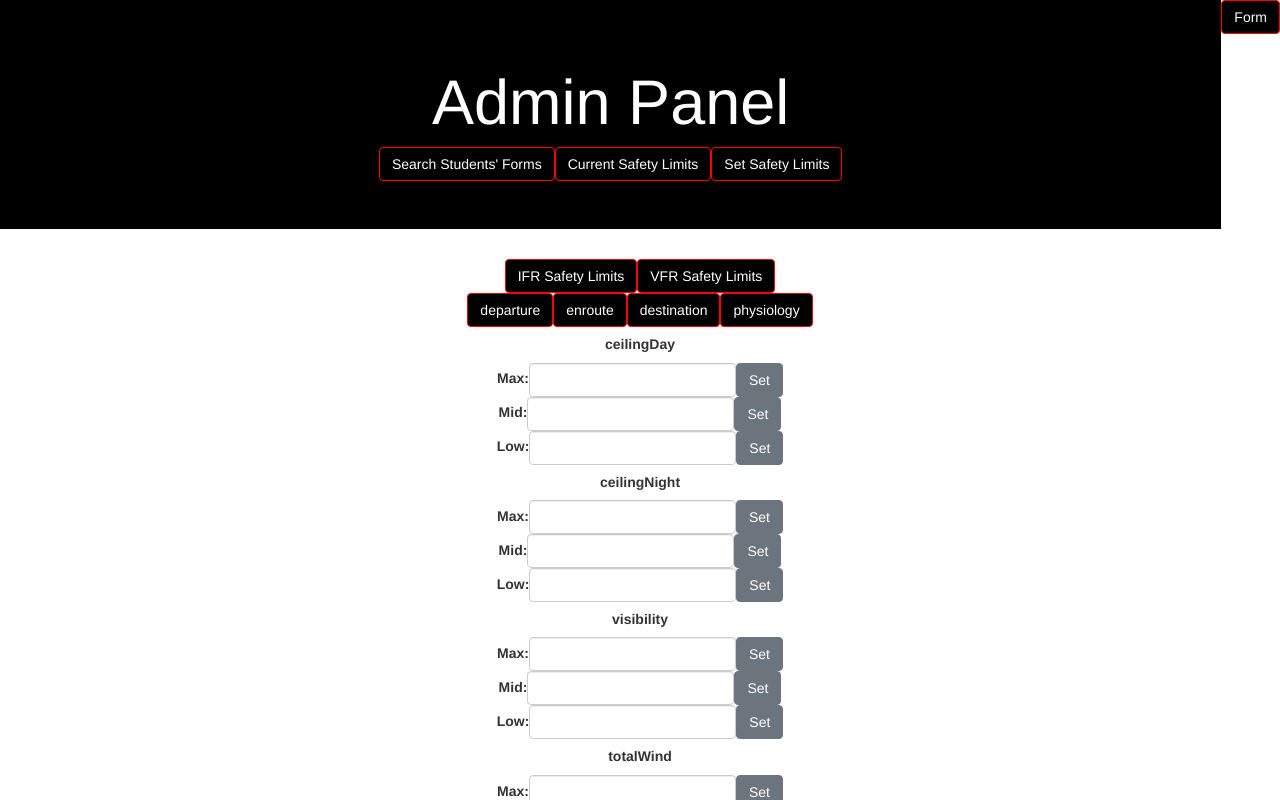
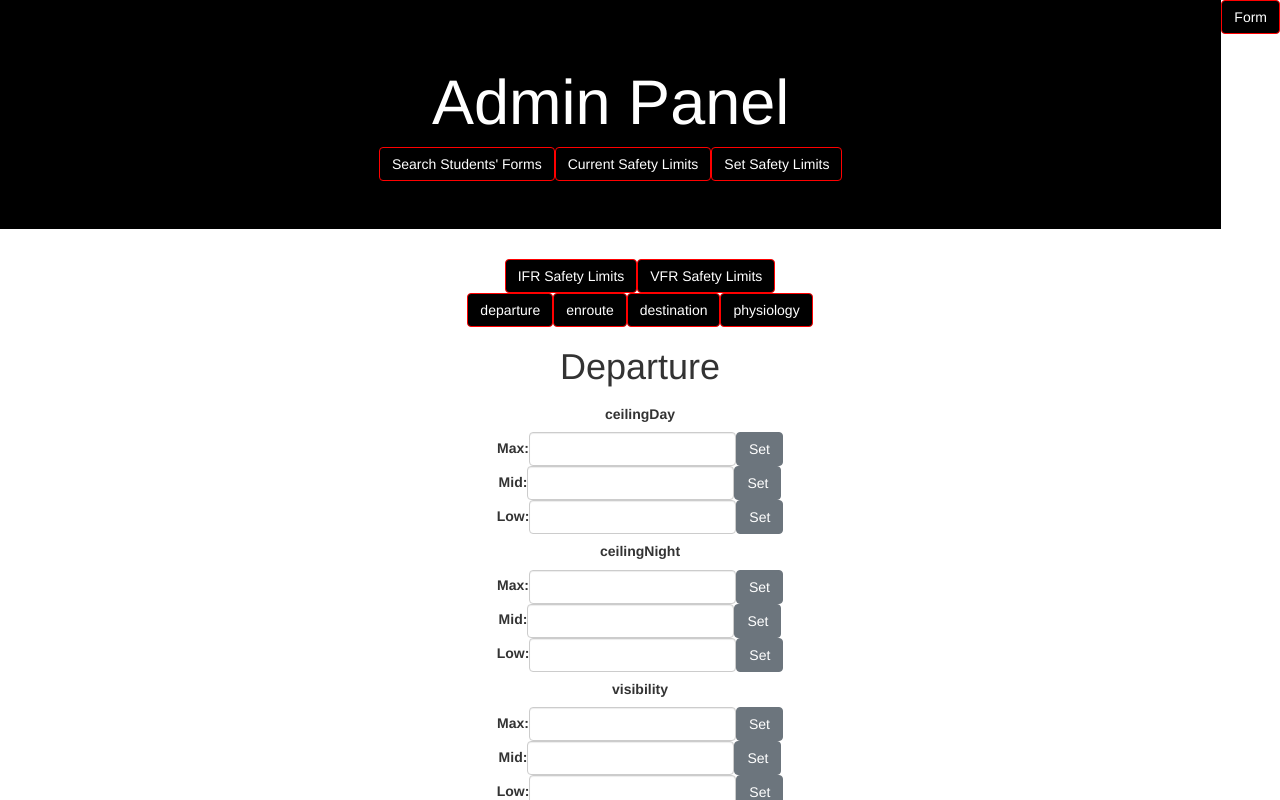
Before and after one commit to mfreilly98/Flight-Risk-Assessment-Frontend, a React (Create React App) app: page /AdminPanel/SetLimits in a window 1280 px wide. Shown: the top 800 px of the page. Built offline with nearby package versions, Linux system fonts and the light colour scheme.

Commit message:
Added some comments to help with readability.

```diff
--- a/src/components/AdminPanelRouter.js
+++ b/src/components/AdminPanelRouter.js
@@ -7,6 +7,7 @@ import {Jumbotron, Button} from 'react-bootstrap';
 import {BrowserRouter as Router, Switch, Route} from "react-router-dom";
 import React from "react";
 
+// This component acts as a router for all of the admin panel pages.
 function AdminPanelRouter() {
   return (
     <div>
--- a/src/components/CurrentSettings.js
+++ b/src/components/CurrentSettings.js
@@ -4,6 +4,7 @@ import './../stylesheets/AdminPanel.css';
 import 'bootstrap/dist/css/bootstrap.min.css';
 import {Jumbotron, Row, Col, Form, FormGroup, Button} from 'react-bootstrap';
 
+// This component displays all of current safety limits.
 class CurrentSettings extends Component{
 
     constructor(props) {
@@ -96,11 +97,13 @@ class CurrentSettings extends Component{
                     });
     }
 
-switchCurrent(panel){
-    this.setState({current: panel});
-}
+// This function changes if the vfr limits are being shown or if the ifr limits are being shown.
+    switchCurrent(panel){
+        this.setState({current: panel});
+    }
 
-vfrDisplay() {
+    // This function return the html for the vfr limits.
+    vfrDisplay() {
         return (
             <div>
             <h2>VFR Current Safety Limits</h2>
@@ -194,6 +197,7 @@ vfrDisplay() {
         )
     }
 
+    // This function return the html for the ifr limits.
     ifrDisplay() {
         return (
             <div>
@@ -268,6 +272,7 @@ vfrDisplay() {
         )
     }
 
+    // This renders the jumbotron and the currently selected limits.
     render() {
         let display
         if (this.state.current === "IFR"){
--- a/src/components/SearchStudent.js
+++ b/src/components/SearchStudent.js
@@ -4,6 +4,7 @@ import './../stylesheets/AdminPanel.css';
 import 'bootstrap/dist/css/bootstrap.min.css';
 import {Jumbotron, Row, Form, FormGroup, Button} from 'react-bootstrap';
 
+// This component will display the forms submitted by the student selected.
 function SearchStudent() {
     return (
         <div>
--- a/src/components/SetLimits.js
+++ b/src/components/SetLimits.js
@@ -4,29 +4,33 @@ import './../stylesheets/AdminPanel.css';
 import 'bootstrap/dist/css/bootstrap.min.css';
 import {Jumbotron, Row, Form, FormGroup, Button} from 'react-bootstrap';
 
+// This component allows admins to set the safety limits for the application.
 class SetLimits extends Component {
 
 constructor(props){
   super(props)
 
   this.state = ({settings: "IFR"},
-                {type: "departure"})
+                {type: "Departure"})
 }
 
+// This function takes in a string and switches the subcategory that is being displayed.
 switch(panel){
   this.setState({type: panel})
 }
 
+// This function takes in a string and switches the category that is being displayed and sets the subcategory to its default.
 switchCurrent(panel){
     this.setState({settings: panel})
     if (panel === "IFR"){
-      this.setState({type: "departure"})
+      this.setState({type: "Departure"})
     }
     else {
-      this.setState({type: "localPattern"})
+      this.setState({type: "LocalPattern"})
     }
 }
 
+// This function takes in a list of strings and maps them to a form that can set lows, mids, and highs for a given parameter then returns that form.
 form(items){
   let itemList=[]
   items.forEach((item)=>{
@@ -64,68 +68,73 @@ form(items){
   )
 }
 
+// This function returns the form to set the limits for ifr.
 ifr(){
   let type
-  if (this.state.type === "departure"){
+  if (this.state.type === "Departure"){
     type = this.form(['ceilingDay','ceilingNight','visibility','totalWind','gustIncr','crosswind'])
   }
-  else if (this.state.type === "enroute"){
+  else if (this.state.type === "Enroute"){
     type = this.form(['ceilingDay','ceilingNight','visibility','time','thunderstorm','fuelAlt','altAirfield'])
   }
-  else if (this.state.type === "destination"){
+  else if (this.state.type === "Destination"){
     type = this.form(['ceilingDay','ceilingNight','visibility','totalWind','gustIncr','crosswind'])
   }
-  else if (this.state.type === "physiology"){
+  else if (this.state.type === "Physiology"){
     type = this.form(['flightTime','flightBegan','prevFlights','outsideTemp'])
   }
   return(
     <div>
       <Row>
-          <Button className="btn dash-btn" onClick={this.switch.bind(this, "departure")}>departure</Button>
-          <Button className="btn dash-btn" onClick={this.switch.bind(this, "enroute")}>enroute</Button>
-          <Button className="btn dash-btn" onClick={this.switch.bind(this, "destination")}>destination</Button>
-          <Button className="btn dash-btn" onClick={this.switch.bind(this, "physiology")}>physiology</Button>
-        </Row>
+        <Button className="btn dash-btn" onClick={this.switch.bind(this, "Departure")}>departure</Button>
+        <Button className="btn dash-btn" onClick={this.switch.bind(this, "Enroute")}>enroute</Button>
+        <Button className="btn dash-btn" onClick={this.switch.bind(this, "Destination")}>destination</Button>
+        <Button className="btn dash-btn" onClick={this.switch.bind(this, "Physiology")}>physiology</Button>
+      </Row>
+      <h1>{this.state.type}</h1>
       {type}
     </div>
   )
 }
 
+// This function returns the form to set the limits for vfr.
 vfr(){
   let type
-  if (this.state.type === "localPattern"){
+  if (this.state.type === "LocalPattern"){
     type = this.form(['ceilingDayDual','ceilingDaySolo','ceilingNight','visibilityDay','visibilityNight','totalWind','gustIncr','crosswind'])
   }
-  else if (this.state.type === "departure"){
+  else if (this.state.type === "Departure"){
     type = this.form(['ceiling','visibility','totalWind','gustIncr','crosswind'])
   }
-  else if (this.state.type === "enroute"){
+  else if (this.state.type === "Enroute"){
     type = this.form(['ceiling','visibility','time','fuelAlt'])
   }
-  else if (this.state.type === "destination"){
+  else if (this.state.type === "Destination"){
     type = this.form(['ceiling','visibility','totalWind','gustIncr','crosswind'])
   }
-  else if (this.state.type === "physiology"){
+  else if (this.state.type === "Physiology"){
     type = this.form(['flightTime','flightBegan','prevFlights','outsideTemp'])
   }
-  else if (this.state.type === "soloFactors"){
+  else if (this.state.type === "SoloFactors"){
     type = this.form(['GndRefernceManuevers','experience','lastLandingPriv','lastLandingComm'])
   }
   return(
     <div>
       <Row>
-          <Button className="btn dash-btn" onClick={this.switch.bind(this, "localPattern")}>localPattern</Button>
-          <Button className="btn dash-btn" onClick={this.switch.bind(this, "departure")}>departure</Button>
-          <Button className="btn dash-btn" onClick={this.switch.bind(this, "enroute")}>enroute</Button>
-          <Button className="btn dash-btn" onClick={this.switch.bind(this, "destination")}>destination</Button>
-          <Button className="btn dash-btn" onClick={this.switch.bind(this, "physiology")}>physiology</Button>
-          <Button className="btn dash-btn" onClick={this.switch.bind(this, "soloFactors")}>soloFactors</Button>
-        </Row>
+        <Button className="btn dash-btn" onClick={this.switch.bind(this, "LocalPattern")}>localPattern</Button>
+        <Button className="btn dash-btn" onClick={this.switch.bind(this, "Departure")}>departure</Button>
+        <Button className="btn dash-btn" onClick={this.switch.bind(this, "Enroute")}>enroute</Button>
+        <Button className="btn dash-btn" onClick={this.switch.bind(this, "Destination")}>destination</Button>
+        <Button className="btn dash-btn" onClick={this.switch.bind(this, "Physiology")}>physiology</Button>
+        <Button className="btn dash-btn" onClick={this.switch.bind(this, "SoloFactors")}>soloFactors</Button>
+      </Row>
+      <h1>{this.state.type}</h1>
       {type}
     </div>
   )
 }
 
+// This renders the jumbotron and displays the current form of the limits being modified.
 render() {
   let display
   if (this.state.settings === "VFR"){
```
Lines whose indentation alone changed are shown as unchanged.
